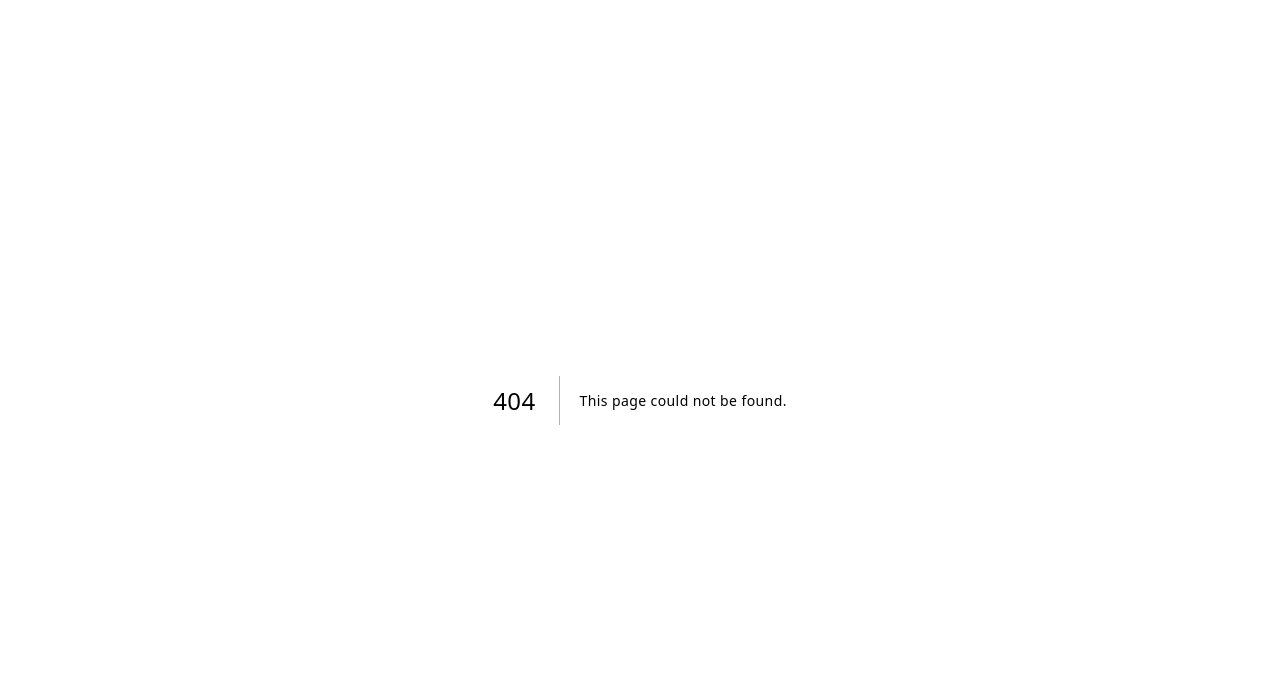
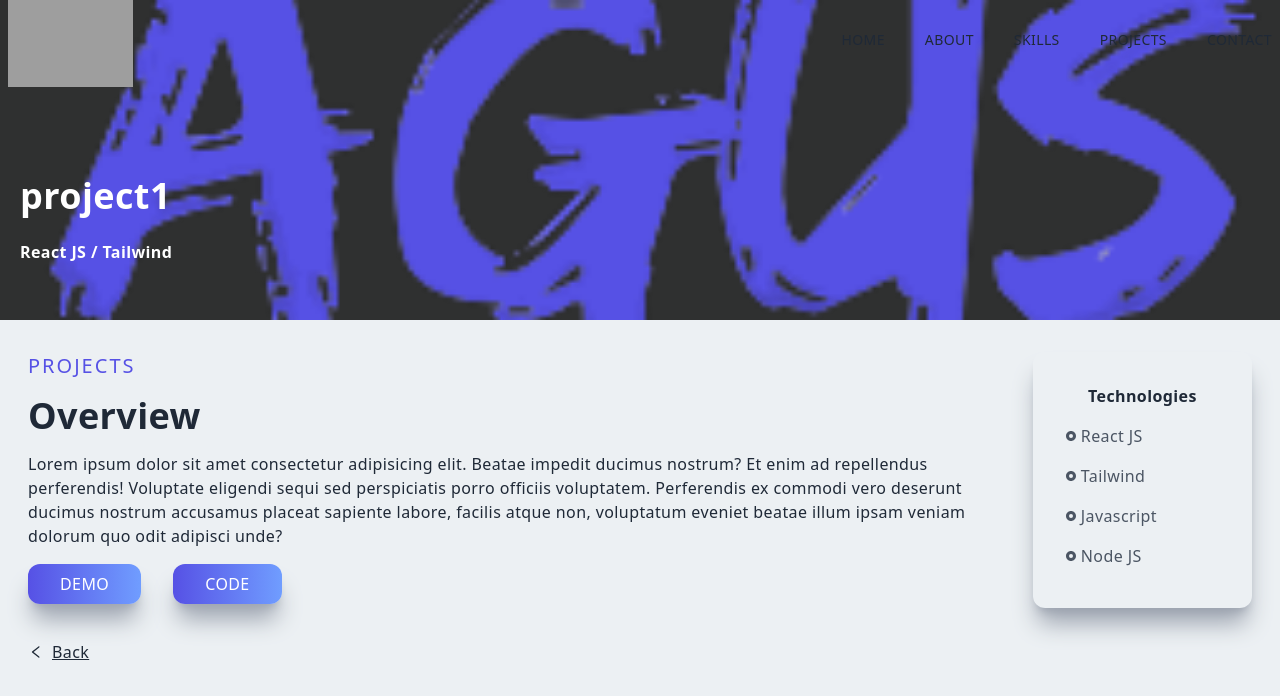
Before and after one commit to muchamadagush/my-portfolio, a Next.js app: page /project1 in a window 1280 px wide. Before the commit this address had no page. Shown: the top 696 px of the page. Built offline with nearby package versions, Linux system fonts and the light colour scheme; grey boxes are pictures that could not be loaded.

Commit message:
feat(page): dinamic page

```diff
--- a/components/Projects.tsx
+++ b/components/Projects.tsx
@@ -16,7 +16,7 @@
             <div className='hidden group-hover:block absolute top-[50%] left-[50%] translate-x-[-50%] translate-y-[-50%]'>
               <h3 className='text-2xl text-white tracking-wider text-center'>Property Finder</h3>
               <p className='pb-4 pt-2 text-white text-center'>Next JS</p>
-              <Link href={'/'}>
+              <Link href={'/project4'}>
                 <p className='text-center py-3 rounded-lg bg-white text-gray-700 font-bold text-lg cursor-pointer'>More Info</p>
               </Link>
             </div>
@@ -26,7 +26,7 @@
             <div className='hidden group-hover:block absolute top-[50%] left-[50%] translate-x-[-50%] translate-y-[-50%]'>
               <h3 className='text-2xl text-white tracking-wider text-center'>Property Finder</h3>
               <p className='pb-4 pt-2 text-white text-center'>Next JS</p>
-              <Link href={'/'}>
+              <Link href={'/project3'}>
                 <p className='text-center py-3 rounded-lg bg-white text-gray-700 font-bold text-lg cursor-pointer'>More Info</p>
               </Link>
             </div>
@@ -36,7 +36,7 @@
             <div className='hidden group-hover:block absolute top-[50%] left-[50%] translate-x-[-50%] translate-y-[-50%]'>
               <h3 className='text-2xl text-white tracking-wider text-center'>Property Finder</h3>
               <p className='pb-4 pt-2 text-white text-center'>Next JS</p>
-              <Link href={'/'}>
+              <Link href={'/project2'}>
                 <p className='text-center py-3 rounded-lg bg-white text-gray-700 font-bold text-lg cursor-pointer'>More Info</p>
               </Link>
             </div>
@@ -46,7 +46,7 @@
             <div className='hidden group-hover:block absolute top-[50%] left-[50%] translate-x-[-50%] translate-y-[-50%]'>
               <h3 className='text-2xl text-white tracking-wider text-center'>Property Finder</h3>
               <p className='pb-4 pt-2 text-white text-center'>Next JS</p>
-              <Link href={'/'}>
+              <Link href={'/project1'}>
                 <p className='text-center py-3 rounded-lg bg-white text-gray-700 font-bold text-lg cursor-pointer'>More Info</p>
               </Link>
             </div>
--- /dev/null
+++ b/pages/[slug].tsx
@@ -0,0 +1,51 @@
+/* eslint-disable react-hooks/rules-of-hooks */
+import Image from 'next/image'
+import React from 'react'
+import propertyImg from '../public/assets/Agus.png'
+import { RiRadioButtonFill } from 'react-icons/ri'
+import Link from 'next/link'
+import { AiOutlineLeft } from 'react-icons/ai';
+import { useRouter } from 'next/router'
+
+const property = () => {
+  const { query } = useRouter()
+
+  return (
+    <div className='w-full'>
+      <div className='w-screen h-[30vh] lg:h-[40vh] relative'>
+        <div className='absolute top-0 left-0 w-full h-[30vh] lg:h-[40vh] bg-black/80 z-10'>
+          <Image className='absolute z-1' layout='fill' objectFit='cover' src={propertyImg} alt={'/'} />
+          <div className='absolute top-[70%] max-w-[1240px] w-full left-[50%] right-[50%] translate-x-[-50%] translate-y-[-50%] text-white z-10'>
+            <h2 className='py-2'>{ query.slug }</h2>
+            <h3 className='py-4'>React JS / Tailwind</h3>
+          </div>
+        </div>
+      </div>
+      <div className='max-w-[1240px] mx-auto p-2 grid md:grid-cols-5 gap-8 pt-8'>
+        <div className='col-span-4'>
+          <p className='text-xl tracking-widest uppercase text-[#5651e5]'>Projects</p>
+          <h2 className='py-4'>Overview</h2>
+          <p>Lorem ipsum dolor sit amet consectetur adipisicing elit. Beatae impedit ducimus nostrum? Et enim ad repellendus perferendis! Voluptate eligendi sequi sed perspiciatis porro officiis voluptatem. Perferendis ex commodi vero deserunt ducimus nostrum accusamus placeat sapiente labore, facilis atque non, voluptatum eveniet beatae illum ipsam veniam dolorum quo odit adipisci unde?</p>
+          <button className='px-8 py-2 mt-4 mr-8'>Demo</button>
+          <button className='px-8 py-2 mt-4'>Code</button>
+        </div>
+        <div className='col-span-4 md:col-span-1 shadow-xl shadow-gray-400 rounded-xl p-4'>
+          <div className='p-4'>
+            <p className='text-center font-bold pb-2'>Technologies</p>
+            <div className='grid grid-cols-3 md:grid-cols-1'>
+              <p className='text-gray-600 py-2 flex items-center'><RiRadioButtonFill className='pr-1' /> React JS</p>
+              <p className='text-gray-600 py-2 flex items-center'><RiRadioButtonFill className='pr-1' /> Tailwind</p>
+              <p className='text-gray-600 py-2 flex items-center'><RiRadioButtonFill className='pr-1' /> Javascript</p>
+              <p className='text-gray-600 py-2 flex items-center'><RiRadioButtonFill className='pr-1' /> Node JS</p>
+            </div>
+          </div>
+        </div>
+        <Link href={'/#projects'}>
+          <p className='flex cursor-pointer underline gap-2 items-center'><AiOutlineLeft /> Back</p>
+        </Link>
+      </div>
+    </div>
+  )
+}
+
+export default property
--- a/pages/_app.tsx
+++ b/pages/_app.tsx
@@ -1,6 +1,10 @@
 import '../styles/globals.css'
 import type { AppProps } from 'next/app'
+import Navbar from '../components/Navbar'
 
 export default function App({ Component, pageProps }: AppProps) {
-  return <Component {...pageProps} />
+  return (<>
+    <Navbar />
+    <Component {...pageProps} />
+  </>)
 }
--- a/pages/index.tsx
+++ b/pages/index.tsx
@@ -1,6 +1,4 @@
 import Head from 'next/head'
-import Image from 'next/image'
-import Navbar from '../components/Navbar'
 import Main from '../components/Main'
 import About from '../components/About'
 import Skills from '../components/Skills'
@@ -16,8 +14,6 @@
         <link rel="icon" href="/favicon.ico" />
       </Head>
 
-      <Navbar />
-
       <Main />
 
       <About />
```
